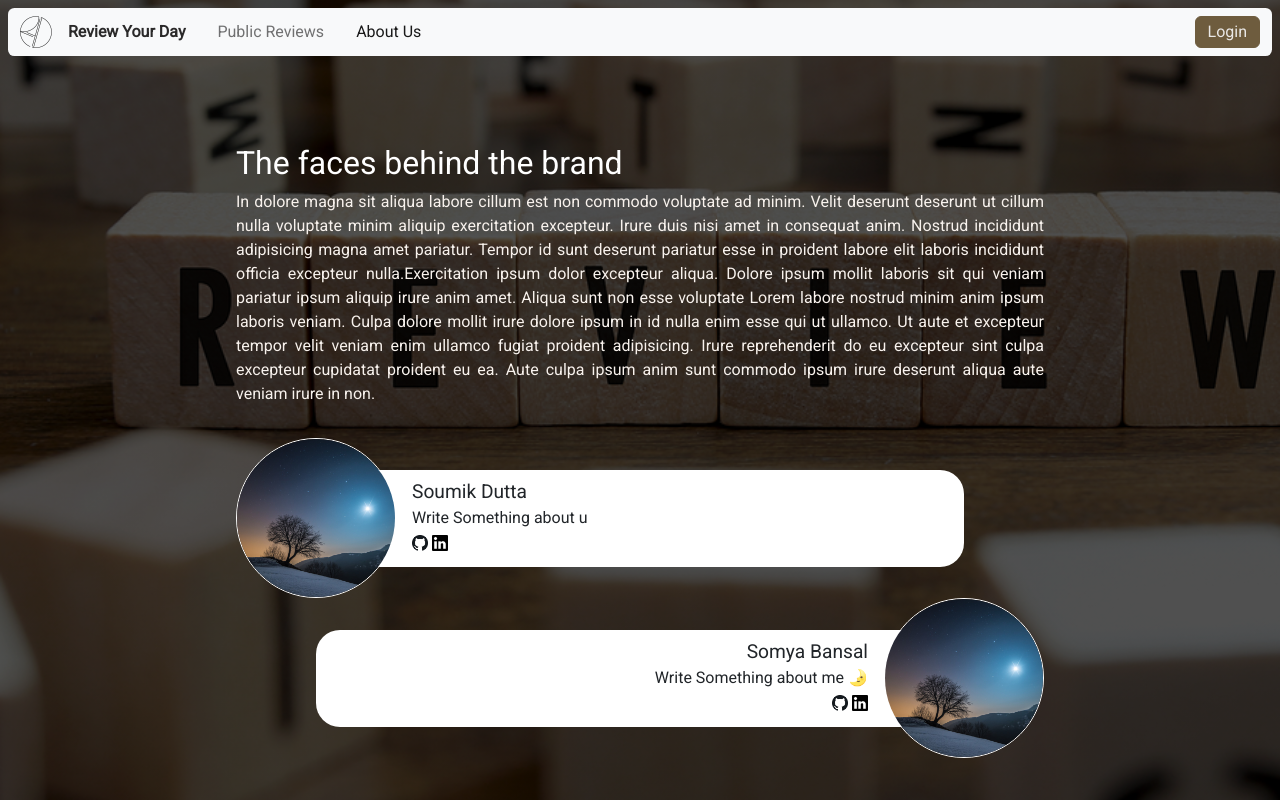
After one commit to shalearkane/DailyReview, a Django app: page /aboutus/ in a window 1280 px wide. The commit adds this page. Run offline with Django 4.2, Linux system fonts and the light colour scheme; some libraries are stand-ins or nearby versions.

Commit message:
added about us page

```diff
--- a/dailyreview/urls.py
+++ b/dailyreview/urls.py
@@ -25,4 +25,5 @@ urlpatterns = [
     path("logout", LogoutView.as_view(), name="logout"),
     path("review/", include("review.urls")),
     path("friends/", include("friendship.urls")),
+    path("aboutus/", TemplateView.as_view(template_name="aboutus.html")),
 ]
--- /dev/null
+++ b/static/aboutus.css
@@ -0,0 +1,74 @@
+.container {
+    display: flex;
+    flex-direction: column;
+    width: 65vw;
+    margin-top: 10vh
+}
+
+h2 {
+    color: white;
+}
+
+.about-website {
+    color: rgb(248, 242, 237);
+    text-align: justify;
+    margin-bottom: 2rem;
+}
+
+.soumik, .somya {
+    display: flex;
+    align-items: center;
+}
+
+.soumik {
+    flex-direction: row;
+    /* margin-right: 2vw; */
+}
+
+.somya {
+    flex-direction: row-reverse;
+    /* margin-left: 5vw; */
+}
+
+.him, .her{
+    width: 10rem;
+    border-radius: 10rem;
+    border: 1px solid white;
+    z-index: 2;
+}
+
+.developer-content {
+    background-color: white;
+    display: flex;
+    flex-direction: column;
+    flex-grow: 1;
+    height: min-content;
+    border-radius: 1.5rem;
+    padding-top: 0.5rem;
+    padding-bottom: 0.8rem;
+}
+
+.developer-content p {
+    margin-bottom: 0;
+}
+
+.soumik .developer-content {
+    position: relative;
+    left:-5rem;
+    padding-left: 6rem;
+}
+
+.somya .developer-content {
+    position: relative;
+    right: -5rem;
+    padding-right: 6rem;
+    text-align: right;
+}
+
+.developer-content p:first-child {
+    font-size: 1.2rem;
+}
+
+.github-linkedin img {
+    width: 1rem;
+}
--- /dev/null
+++ b/templates/aboutus.html
@@ -0,0 +1,44 @@
+{% extends "base.html" %}
+{% load static %}
+{% load socialaccount %}
+{% block content %}
+<head>
+    <title>Review Your Day</title>
+    <link rel="stylesheet" href="{% static 'aboutus.css' %}">
+</head>
+<body>
+    <div class="container">
+        <h2>The faces behind the brand</h2>
+        <div class="about-website">
+            In dolore magna sit aliqua labore cillum est non commodo voluptate ad minim. Velit deserunt deserunt ut cillum nulla voluptate minim aliquip exercitation excepteur. Irure duis nisi amet in consequat anim. Nostrud incididunt adipisicing magna amet pariatur. Tempor id sunt deserunt pariatur esse in proident labore elit laboris incididunt officia excepteur nulla.Exercitation ipsum dolor excepteur aliqua. Dolore ipsum mollit laboris sit qui veniam pariatur ipsum aliquip irure anim amet. Aliqua sunt non esse voluptate Lorem labore nostrud minim anim ipsum laboris veniam. Culpa dolore mollit irure dolore ipsum in id nulla enim esse qui ut ullamco. Ut aute et excepteur tempor velit veniam enim ullamco fugiat proident adipisicing. Irure reprehenderit do eu excepteur sint culpa excepteur cupidatat proident eu ea. Aute culpa ipsum anim sunt commodo ipsum irure deserunt aliqua aute veniam irure in non.
+        </div>
+
+        <div class="soumik">
+            <img class="him" src="{% static 'images/sample_friend.jpg' %}" alt="Soumik Dutta">
+            <div class="developer-content">
+                <p>Soumik Dutta</p>
+                <p>Write Something about u</p>
+                <div class="github-linkedin">
+                    <a href=""><img src="{% static 'images/github.png' %}" alt="Github Profile"></a>
+                    <a href=""><img src="{% static 'images/linkedin.png' %}" alt="Linked In Profile"></a>
+                </div>
+            </div>
+        </div>
+
+        <div class="somya">
+            <img class="her" src="{% static 'images/sample_friend.jpg' %}" alt="Somya Bansal">
+            <div class="developer-content">
+                <p>Somya Bansal</p>
+                <p>Write Something about me &#x1F31B;</p>
+                <div class="github-linkedin">
+                    <a href=""><img src="{% static 'images/github.png' %}" alt="Github Profile"></a>
+                    <a href=""><img src="{% static 'images/linkedin.png' %}" alt="Linked In Profile"></a>
+                </div>
+            </div>
+        </div>
+    </div>
+    <script>
+        document.getElementById("nav5").classList.add('active');
+    </script>
+</body>
+{% endblock content %}
--- a/templates/base.html
+++ b/templates/base.html
@@ -47,6 +47,7 @@
             {% if user.is_authenticated %}
               <a class="nav-link" href="{% url 'my-friends' %}" id="nav4" style="padding:1rem">Connect</a>
             {% endif %}
+            <a class="nav-link" href="/aboutus" id="nav5" style="padding:1rem">About Us</a>
           </div>
           <form class="d-flex" role="button">
             {% if user.is_authenticated %}
```
Also changed, not shown: static/images/github.png (added), static/images/linkedin.png (added), 1 other file.
